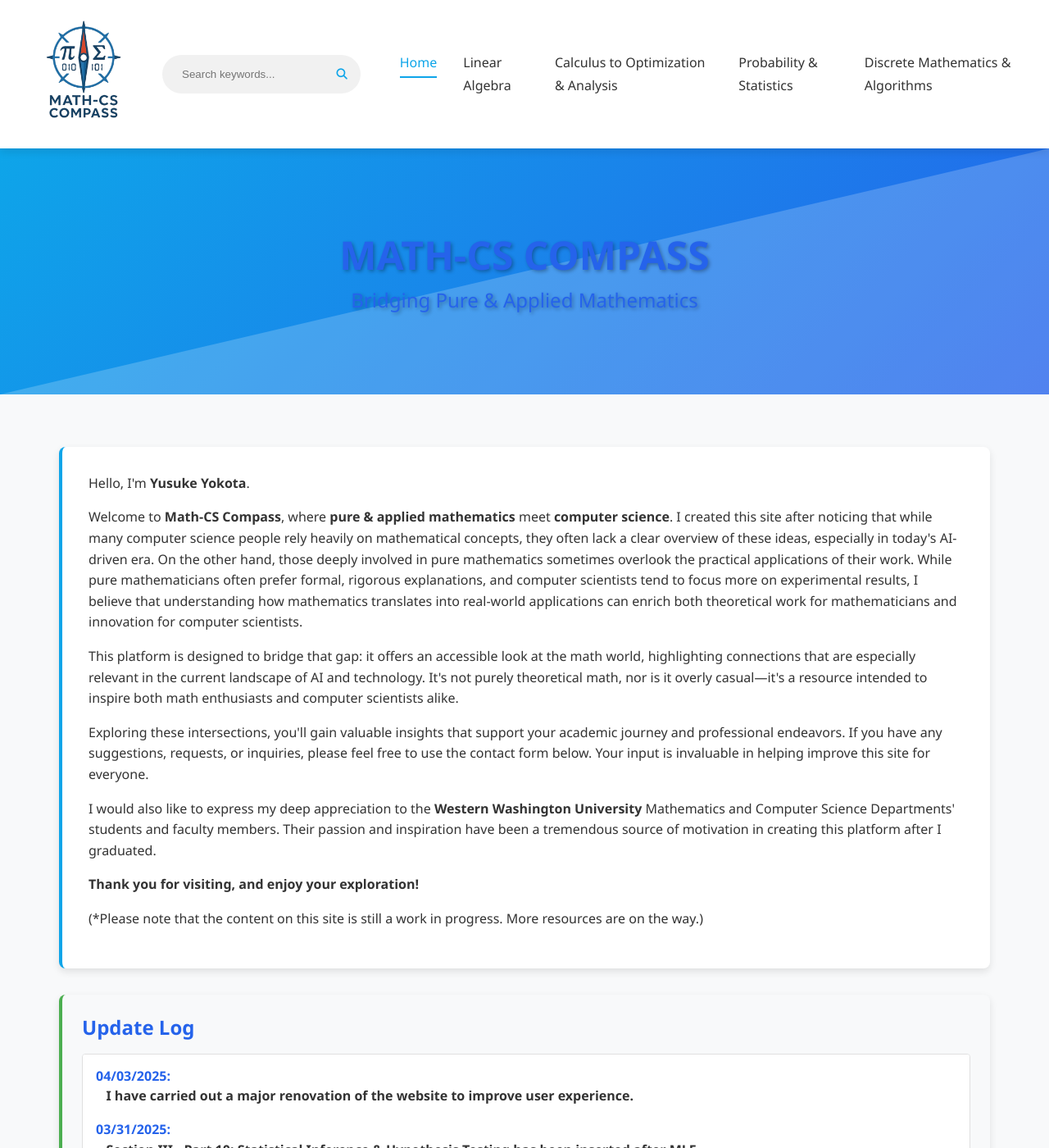
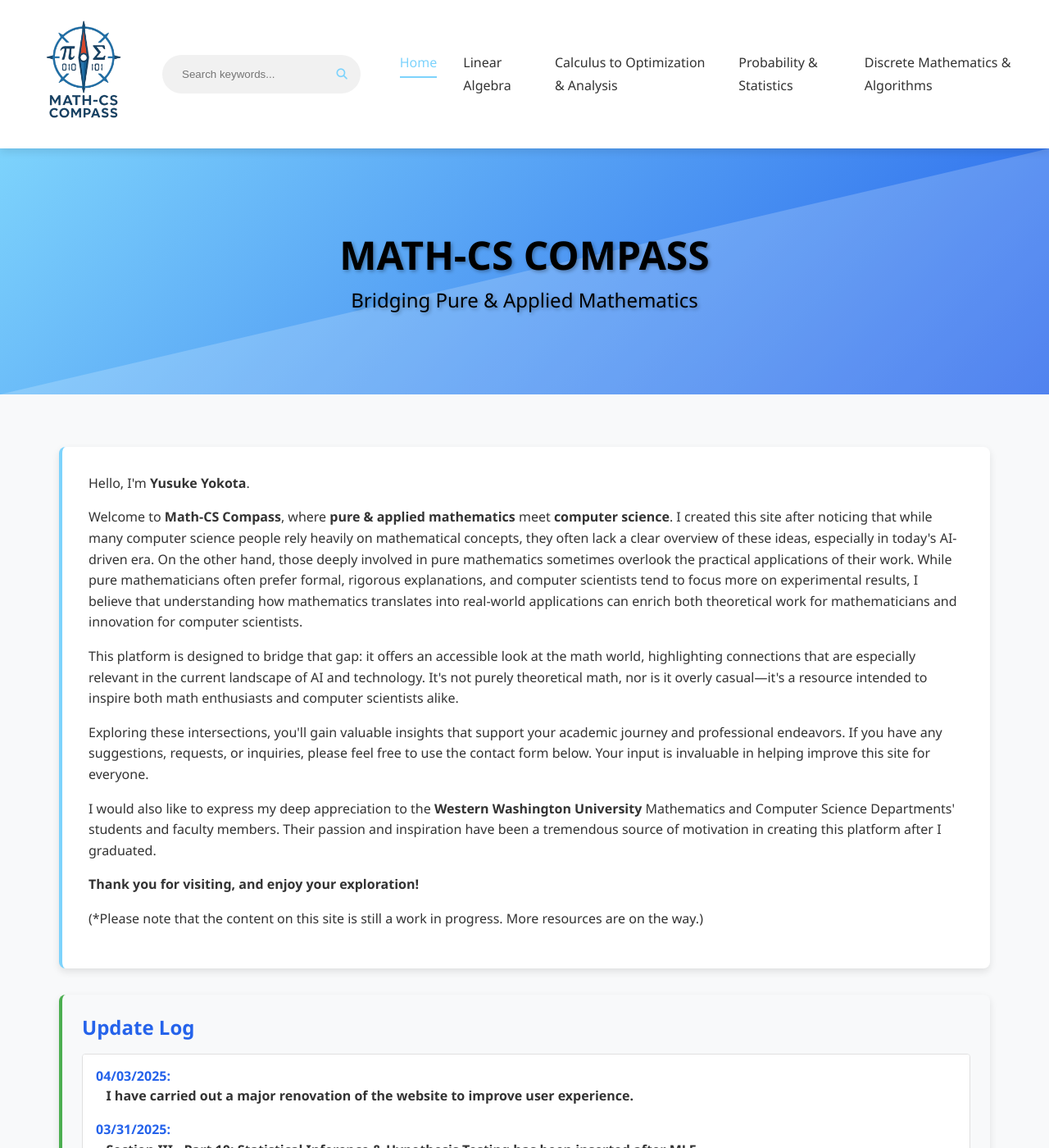
Before and after one commit to Yusukey01/yusukey01.github.io, a Jekyll site: the page built from index.html, in a window 1280 px wide and 1400 px high. Shown: the whole window at 82% size. Built offline with Jekyll 4.4.1, drawn with Linux system fonts in a browser that asks for light colours.

Commit message:
updated home

```diff
--- a/css/styles.css
+++ b/css/styles.css
@@ -18,8 +18,8 @@
 /* ========== 1. CSS Variables ========== */
 :root {
     /* Colors */
-    --primary-color: #0ea5e9;
-    --secondary-color: #2563eb;
+    --primary-color: #7dd3fc;
+    --secondary-color:  #2563eb;
     --accent-color: #4caf50;
     --text-color: #333;
     --text-light: #fff;
@@ -358,7 +358,6 @@
     position: relative;
     height: 300px;
     background: linear-gradient(135deg, var(--primary-color), var(--secondary-color));
-    color: var(--text-light);
     display: flex;
     justify-content: center;
     align-items: center;
@@ -387,6 +386,7 @@
     margin: 0;
     padding: 0;
     border: none;
+    color: #000000;
   }
 
   .subheading {
@@ -394,6 +394,7 @@
     font-size: var(--font-size-subheading);
     font-weight: 400;
     margin-top: var(--spacing-xs);
+    color: #000000;
   }
 
   /* ========== 7. Content Components ========== */
```
